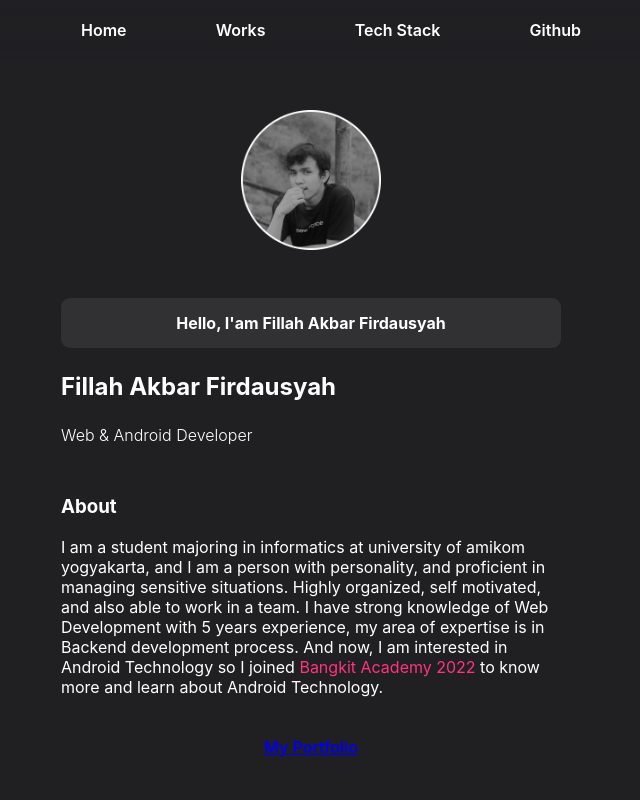
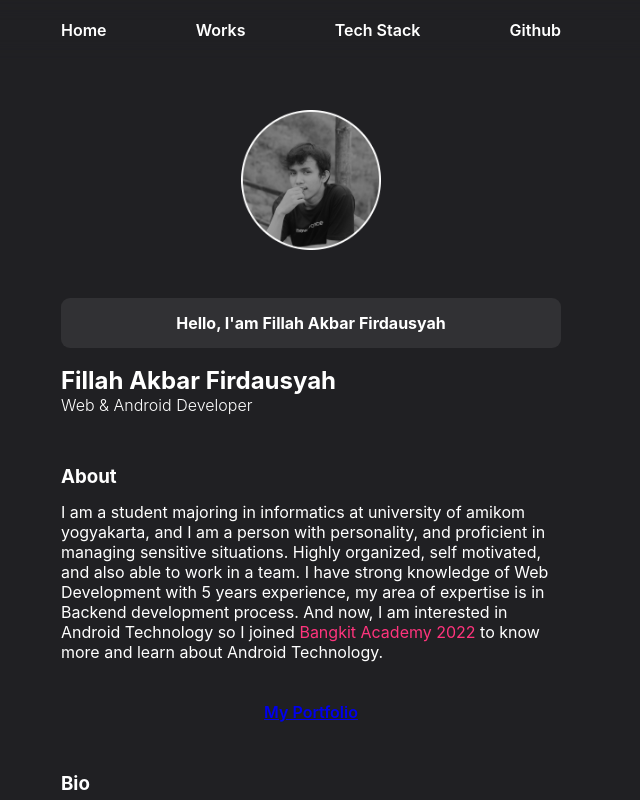
Before and after one commit to fillahfirdausyah/personal-website, a React (Create React App) app: page / in a window 1280 px wide. Shown: the top 800 px of the page, without its empty margins (329-969 px from the left). Built offline with nearby package versions, Linux system fonts and the light colour scheme.

Commit message:
reset all margin and padding

```diff
--- a/src/index.css
+++ b/src/index.css
@@ -1,21 +1,15 @@
 @import url("https://fonts.googleapis.com/css2?family=Poppins:wght@100;200;300;400;500;600;700;800&display=swap");
 
-html {
-  height: 100%;
+* {
+  box-sizing: border-box;
+  margin: 0;
+  padding: 0;
 }
 
 body {
-  margin: 0;
   font-family: -apple-system, BlinkMacSystemFont, "Poppins", "Segoe UI",
     "Roboto", "Oxygen", "Ubuntu", "Cantarell", "Fira Sans", "Droid Sans",
     "Helvetica Neue", sans-serif;
-  -webkit-font-smoothing: antialiased;
-  -moz-osx-font-smoothing: grayscale;
   background-color: #202023;
   color: white;
 }
-
-code {
-  font-family: source-code-pro, Menlo, Monaco, Consolas, "Courier New",
-    monospace;
-}
```
